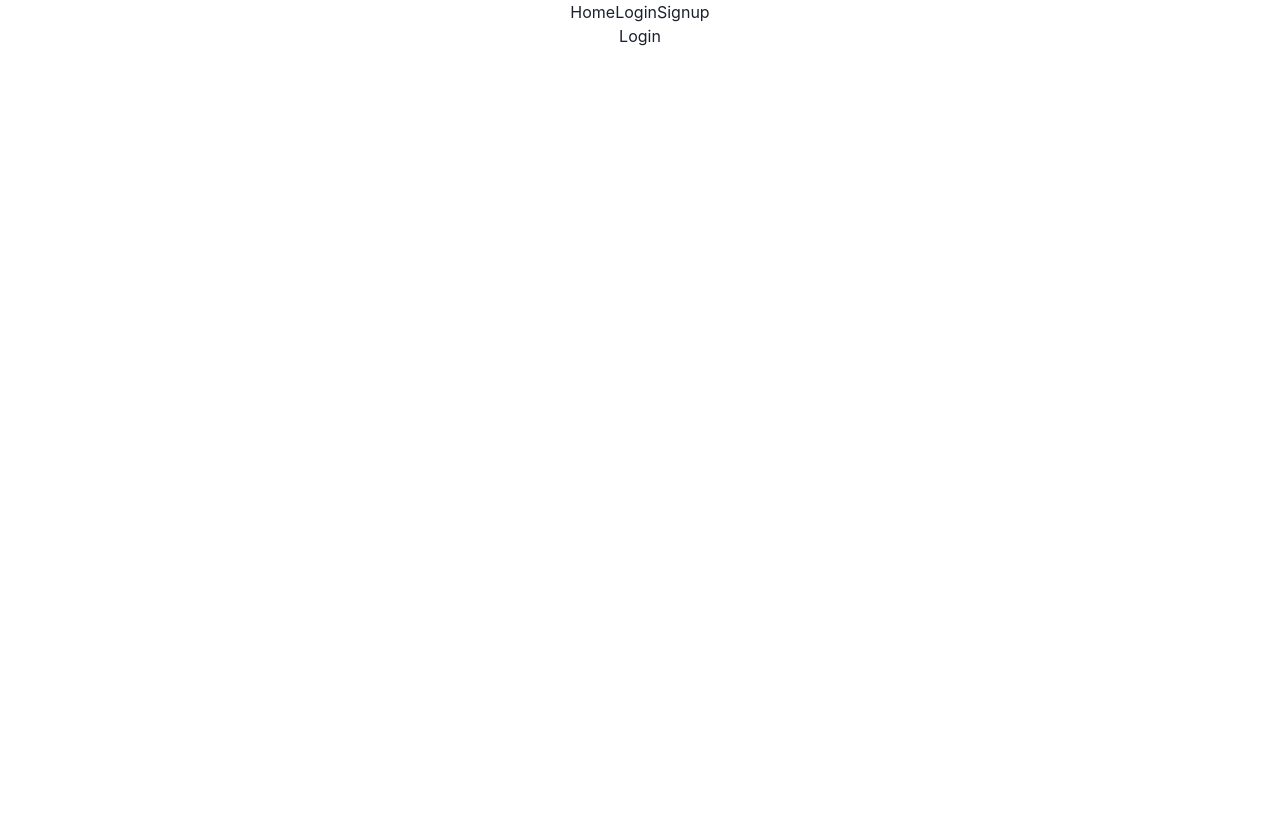
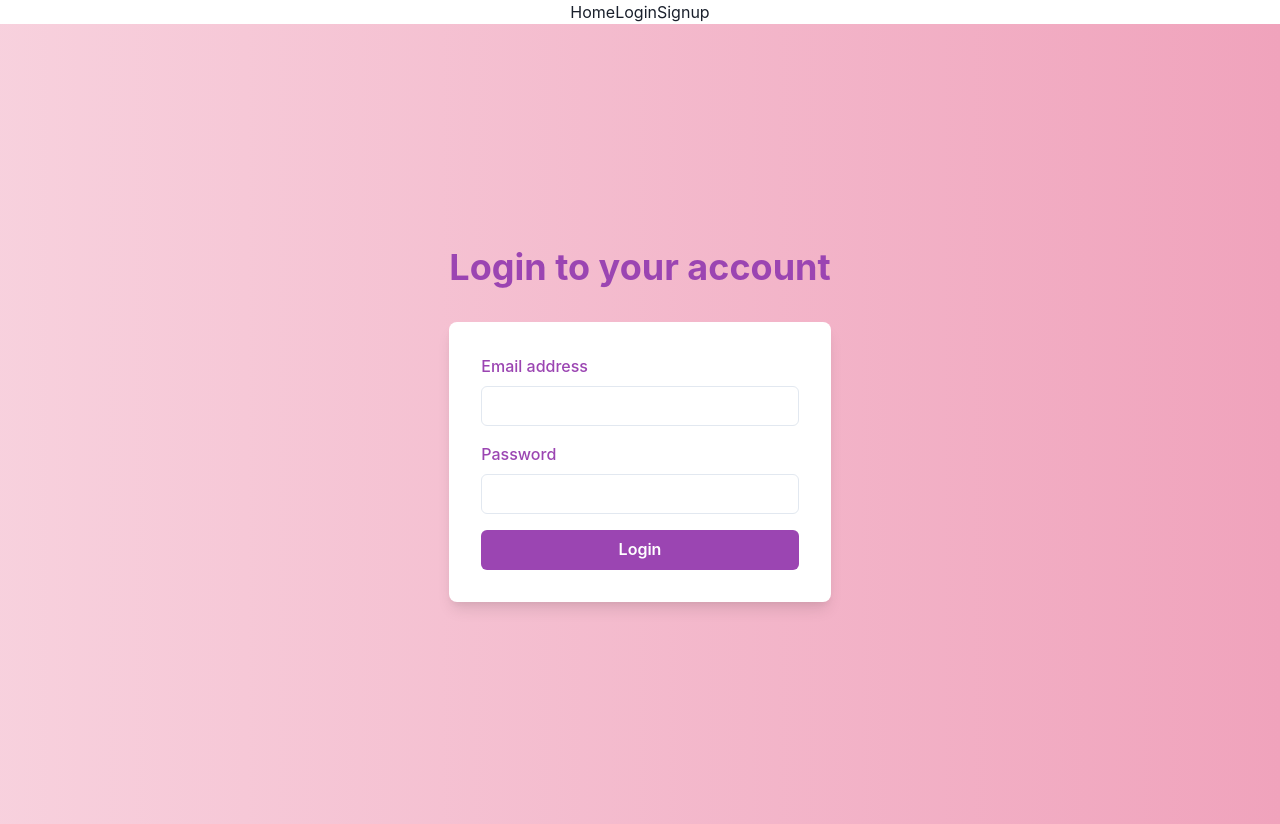
Before and after one commit to harshadajagtap25/TodoApp, a React (Create React App) app in the folder frontend/: page /login in a window 1280 px wide. Before the commit the page ends 800 px from the top, so only its background shows below. Built offline with nearby package versions, Linux system fonts and the light colour scheme.

Commit message:
ui for login signup

```diff
--- a/frontend/src/Pages/Login.jsx
+++ b/frontend/src/Pages/Login.jsx
@@ -1,9 +1,67 @@
-import React from 'react'
+import React from "react";
+import {
+  Flex,
+  Box,
+  FormControl,
+  FormLabel,
+  Input,
+  Checkbox,
+  Stack,
+  Link,
+  Button,
+  Heading,
+  Text,
+  useColorModeValue,
+} from "@chakra-ui/react";
 
 const Login = () => {
   return (
-    <div>Login</div>
-  )
-}
+    <Flex
+      minH={"100vh"}
+      align={"center"}
+      justify={"center"}
+      backgroundImage={
+        "linear-gradient(to right , rgba(240, 163, 188, 0.5), rgba(240, 163, 188, 1))"
+      }
+    >
+      <Stack spacing={8} mx={"auto"} maxW={"lg"} py={12} px={6}>
+        <Stack align={"center"}>
+          <Heading fontSize={"4xl"} textColor={"#9b45b2"}>
+            Login to your account
+          </Heading>
+        </Stack>
+        <Box
+          rounded={"lg"}
+          bg={useColorModeValue("white", "gray.700")}
+          boxShadow={"lg"}
+          p={8}
+        >
+          <Stack spacing={4}>
+            <FormControl id="email">
+              <FormLabel textColor={"#9b45b2"}>Email address</FormLabel>
+              <Input type="email" />
+            </FormControl>
+            <FormControl id="password">
+              <FormLabel textColor={"#9b45b2"}>Password</FormLabel>
+              <Input type="password" />
+            </FormControl>
+            <Stack spacing={10}>
+              <Button
+                // size="lg"
+                bg={"#9b45b2"}
+                color={"white"}
+                _hover={{
+                  bg: "rgba(155, 69, 178, 0.8)",
+                }}
+              >
+                Login
+              </Button>
+            </Stack>
+          </Stack>
+        </Box>
+      </Stack>
+    </Flex>
+  );
+};
 
-export default Login
+export default Login;
--- a/frontend/src/Pages/Signup.jsx
+++ b/frontend/src/Pages/Signup.jsx
@@ -15,9 +15,9 @@
   Heading,
   Text,
   useColorModeValue,
-  Link,
 } from "@chakra-ui/react";
 import { ViewIcon, ViewOffIcon } from "@chakra-ui/icons";
+import { Link } from "react-router-dom";
 
 const Signup = () => {
   const [email, setEmail] = useState("");
@@ -42,14 +42,11 @@
       minH={"100vh"}
       align={"center"}
       justify={"center"}
-      bg={useColorModeValue("gray.50", "gray.800")}
       backgroundImage={
         "linear-gradient(to right , rgba(240, 163, 188, 0.5), rgba(240, 163, 188, 1)        )"
       }
-
-      // #f0a3bc,  #eb6b40, #9b45b2
     >
-      <Stack spacing={8} mx={"auto"} maxW={"60%"} py={12} px={6}>
+      <Stack spacing={8} mx={"auto"} maxW={"lg"} py={12} px={6}>
         <Stack align={"center"}>
           <Heading fontSize={"4xl"} textAlign={"center"} textColor={"#9b45b2"}>
             Sign up Here
@@ -64,16 +61,16 @@
           <Stack spacing={4}>
             <HStack>
               <FormControl id="firstName" isRequired>
-                <FormLabel>Name</FormLabel>
+                <FormLabel textColor={"#9b45b2"}>Name</FormLabel>
                 <Input type="text" onChange={(e) => setName(e.target.value)} />
               </FormControl>
             </HStack>
             <FormControl id="email" isRequired>
-              <FormLabel>Email address</FormLabel>
+              <FormLabel textColor={"#9b45b2"}>Email address</FormLabel>
               <Input type="email" onChange={(e) => setEmail(e.target.value)} />
             </FormControl>
             <FormControl id="password" isRequired>
-              <FormLabel>Password</FormLabel>
+              <FormLabel textColor={"#9b45b2"}>Password</FormLabel>
               <InputGroup>
                 <Input
                   type={showPassword ? "text" : "password"}
@@ -105,11 +102,12 @@
                 Sign up
               </Button>
             </Stack>
-            <Stack pt={6}>
-              <Text align={"center"}>
-                Already a user? <Link color={"#9b45b2"}>Login</Link>
-              </Text>
-            </Stack>
+            <HStack pt={6} justifyContent={"center"}>
+              <Text align={"center"}>Already a user? </Text>
+              <Link to="/login">
+                <Text color={"#9b45b2"}>Login</Text>
+              </Link>
+            </HStack>
           </Stack>
         </Box>
       </Stack>
```
